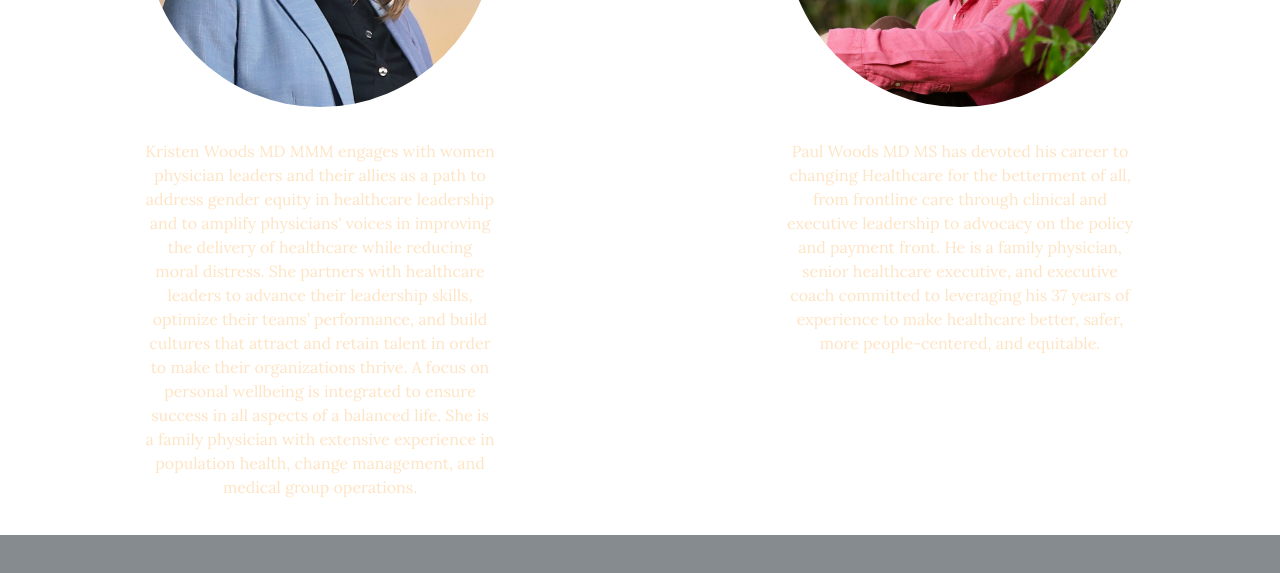
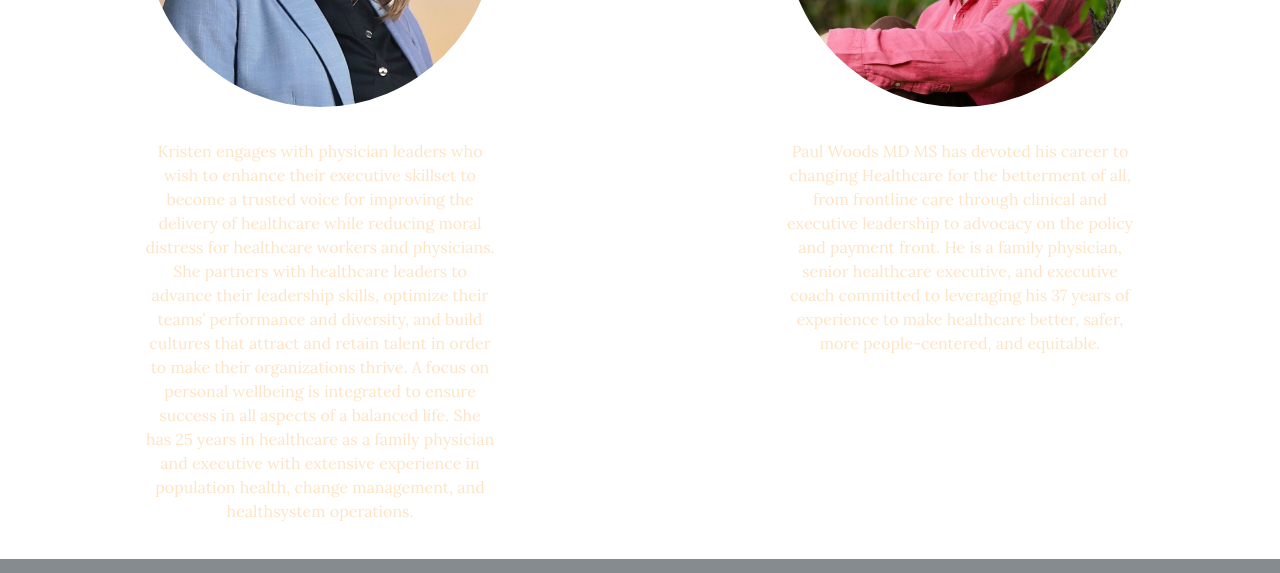
Before and after one commit to mitczubi/OrcinusHealthSolutions, a Next.js app in the folder clientv2/: page / in a window 1280 px wide. Shown: the part 1100-1673 px from the top of the page. Built offline with nearby package versions, Linux system fonts and the light colour scheme.

Commit message:
copy updates

```diff
--- a/clientv2/pages/executivecoaching/index.js
+++ b/clientv2/pages/executivecoaching/index.js
@@ -90,7 +90,7 @@ export default function ExecutiveCoaching() {
                             </li>
                             <li className={`${styles.listItem}`}>
                                 <h3 className={`${styles.listHeader}`}>
-                                    Longitudinal Cohort Programs
+                                    Executive Coaching
                                     <button className={`${styles.drawerButton}`} onClick={() => toggleDrawer('drawer3')}>
                                         <FaChevronDown />
                                     </button>
@@ -113,7 +113,7 @@ export default function ExecutiveCoaching() {
                             </li>
                             <li className={`${styles.listItem}`}>
                                 <h3 className={`${styles.listHeader}`}>
-                                    Executive Coaching
+                                    Longitudinal Cohort Programs
                                     <button className={`${styles.drawerButton}`} onClick={() => toggleDrawer('drawer4')}>
                                         <FaChevronDown />
                                     </button>
--- a/clientv2/pages/index.js
+++ b/clientv2/pages/index.js
@@ -80,18 +80,18 @@ export default function Home() {
                 />
                 <div className={styles.profileBlurb}>
                   <p>
-                    Kristen Woods MD MMM engages with women physician leaders
-                    and their allies as a path to address gender equity in
-                    healthcare leadership and to amplify physicians' voices in
-                    improving the delivery of healthcare while reducing moral
-                    distress. She partners with healthcare leaders to advance
-                    their leadership skills, optimize their teams’ performance,
-                    and build cultures that attract and retain talent in order
-                    to make their organizations thrive. A focus on personal
-                    wellbeing is integrated to ensure success in all aspects
-                    of a balanced life. She is a family physician with
-                    extensive experience in population health, change management,
-                    and medical group operations.
+                    Kristen engages with physician leaders who wish to
+                    enhance their executive skillset to become a trusted voice
+                    for improving the delivery of healthcare while reducing
+                    moral distress for healthcare workers and physicians. She
+                    partners with healthcare leaders to advance their leadership
+                    skills, optimize their teams’ performance and diversity, and
+                    build cultures that attract and retain talent in order to make
+                    their organizations thrive. A focus on personal wellbeing is
+                    integrated to ensure success in all aspects of a balanced life.
+                    She has 25 years in healthcare as a family physician and
+                    executive with extensive experience in population health,
+                    change management, and healthsystem operations.
                   </p>
                 </div>
               </div>
```
Also changed, not shown: clientv2/pages/about/index.js (+6 -8 lines).
